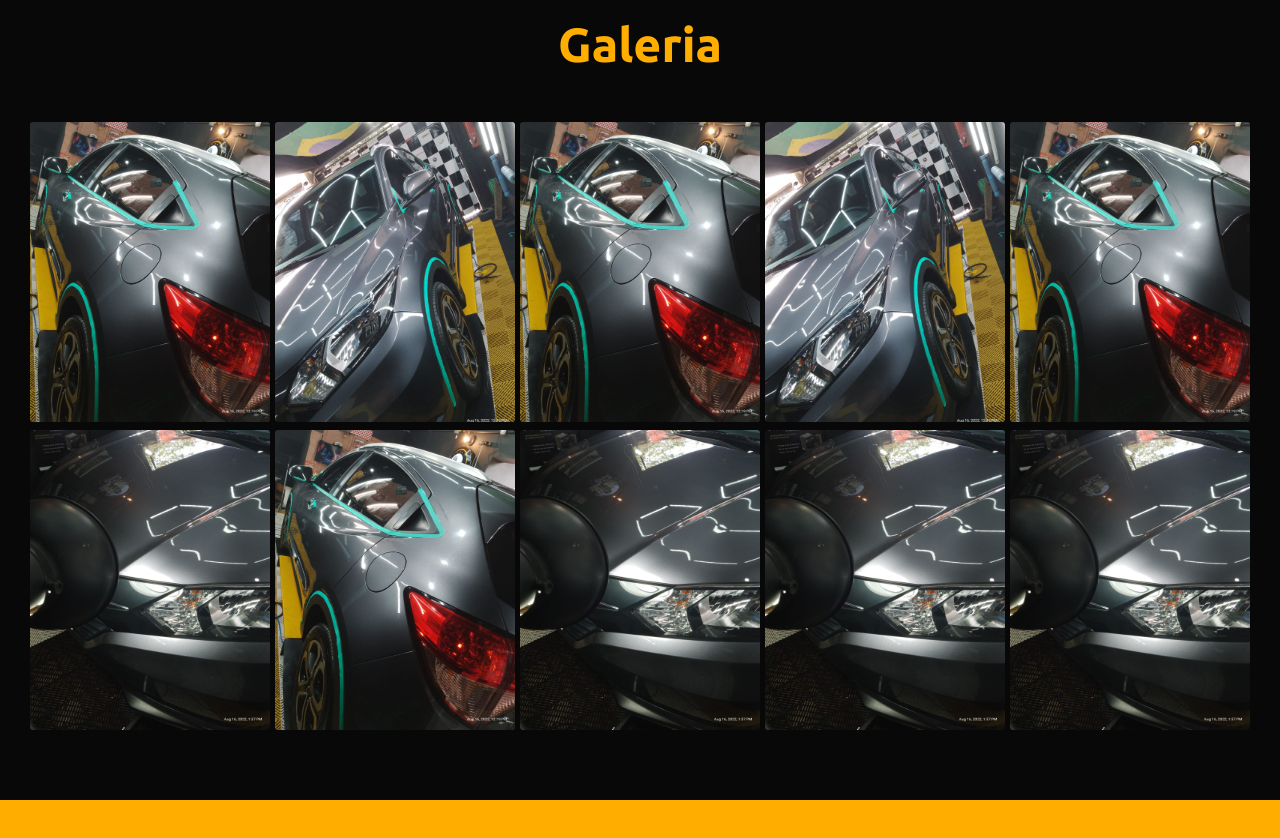
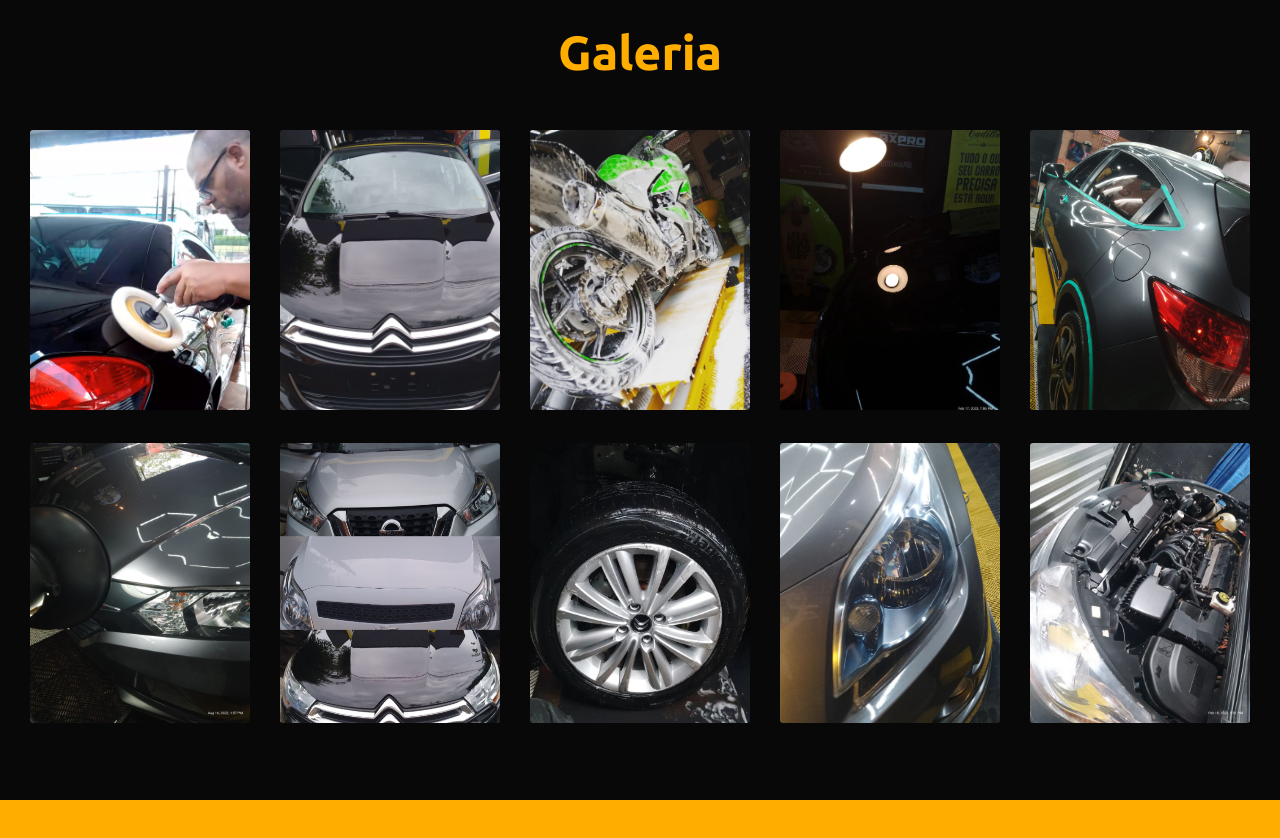
Before and after one commit to BaerSenac/Baer_Detail_Garage, a website: page index.html in a window 1280 px wide. Shown: the part 3200-4038 px from the top of the page. Drawn offline with nearby package versions, Linux system fonts and the light colour scheme; a web font is replaced by a local one.

Commit message:
update img galery

```diff
--- a/index.html
+++ b/index.html
@@ -160,7 +160,7 @@
 
               </div>
               <div class="card-img">
-                <img src="Img/limpeza.jfif" alt="x">
+                <img src="Img/limpeza.png" alt="x">
               </div>
             </div>
             <!-- card -->
@@ -183,7 +183,7 @@
           <div class="antesDepois" data-aos="fade-up">
 
             <img src="Img/farolantes.jfif" alt="imagem 1" class="antes">
-            <div class="depois" data-src="Img/faroldepois.jfif"></div>
+            <div class="depois" data-src="Img/faroldepois.png"></div>
           </div>
         </div>
 
@@ -195,17 +195,17 @@
             <h1>Galeria</h1>
           </div>
           <div class="galeria-img" >
-            <a data-fslightbox="gallery" href="Img/img1.jpeg" >
-              <img  src="Img/img1.jpeg" alt="img" data-aos="fade-up" class="image" >
+            <a data-fslightbox="gallery" href="Img/polimento.png" >
+              <img  src="Img/polimento.png" alt="img" data-aos="fade-up" class="image" >
             </a>
-            <a data-fslightbox="gallery" href="Img/img2.jpeg" >
-              <img  src="Img/img2.jpeg" alt="img" data-aos="fade-up" class="image" >
+            <a data-fslightbox="gallery" href="Img/vitrificacao.png" >
+              <img  src="Img/vitrificacao.png" alt="img" data-aos="fade-up" class="image" >
             </a>
-            <a data-fslightbox="gallery" href="Img/img1.jpeg" >
-              <img  src="Img/img1.jpeg" alt="img" data-aos="fade-up" class="image" >
+            <a data-fslightbox="gallery" href="Img/limpeza.png" >
+              <img  src="Img/limpeza.png" alt="img" data-aos="fade-up" class="image" >
             </a>
-            <a data-fslightbox="gallery" href="Img/img2.jpeg" >
-              <img  src="Img/img2.jpeg" alt="img" data-aos="fade-up" class="image" >
+            <a data-fslightbox="gallery" href="Img/vitrificacao2.png" >
+              <img  src="Img/vitrificacao2.png" alt="img" data-aos="fade-up" class="image" >
             </a>
             <a data-fslightbox="gallery" href="Img/img1.jpeg" >
               <img  src="Img/img1.jpeg" alt="img" data-aos="fade-up" class="image" >
@@ -213,17 +213,17 @@
             <a data-fslightbox="gallery" href="Img/bk.jpeg" >
               <img  src="Img/bk.jpeg" alt="img" data-aos="fade-up" class="image" >
             </a>
-            <a data-fslightbox="gallery" href="Img/img1.jpeg" >
-              <img  src="Img/img1.jpeg" alt="img" data-aos="fade-up" class="image" >
+            <a data-fslightbox="gallery" href="Img/farois.jpeg" >
+              <img  src="Img/farois.jpeg" alt="img" data-aos="fade-up" class="image" >
             </a>
-            <a data-fslightbox="gallery" href="Img/bk.jpeg" >
-              <img  src="Img/bk.jpeg" alt="img" data-aos="fade-up" class="image" >
+            <a data-fslightbox="gallery" href="Img/roda.jpeg" >
+              <img  src="Img/roda.jpeg" alt="img" data-aos="fade-up" class="image" >
             </a>
-            <a data-fslightbox="gallery" href="Img/bk.jpeg" >
-              <img  src="Img/bk.jpeg" alt="img" data-aos="fade-up" class="image" >
+            <a data-fslightbox="gallery" href="Img/faroldepois.jfif" >
+              <img  src="Img/faroldepois.png" alt="img" data-aos="fade-up" class="image" >
             </a>
-            <a data-fslightbox="gallery" href="Img/bk.jpeg" >
-              <img  src="Img/bk.jpeg" alt="img" data-aos="fade-up" class="image" >
+            <a data-fslightbox="gallery" href="Img/limpezatec.jpeg" >
+              <img  src="Img/limpezatec.jpeg" alt="img" data-aos="fade-up" class="image" >
             </a>
 
 
--- a/scss/_galeria.sass
+++ b/scss/_galeria.sass
@@ -30,7 +30,7 @@
             display: grid
             grid-template-columns:  1fr 1fr 1fr 1fr 1fr
             justify-content: center
-            grid-gap: 5px
+            grid-gap: 30px
             align-items: center
             @include mixins.mobile
               grid-template-columns:  1fr 1fr
@@ -40,8 +40,8 @@
               gap: 5px
 
             img
-                width: 240px
-                height: 300px
+                width: 220px
+                height: 280px
                 border-radius: 3px
                 -moz-transition: all 0.3s
                 -webkit-transition: all 0.3s
```
Also changed, not shown: Img/faroldepois.png (renamed from Img/faroldepois.jfif), Img/garage.png (added), Img/limpeza.png (renamed from Img/limpeza.jfif), scss/style.css, 1 other file.
